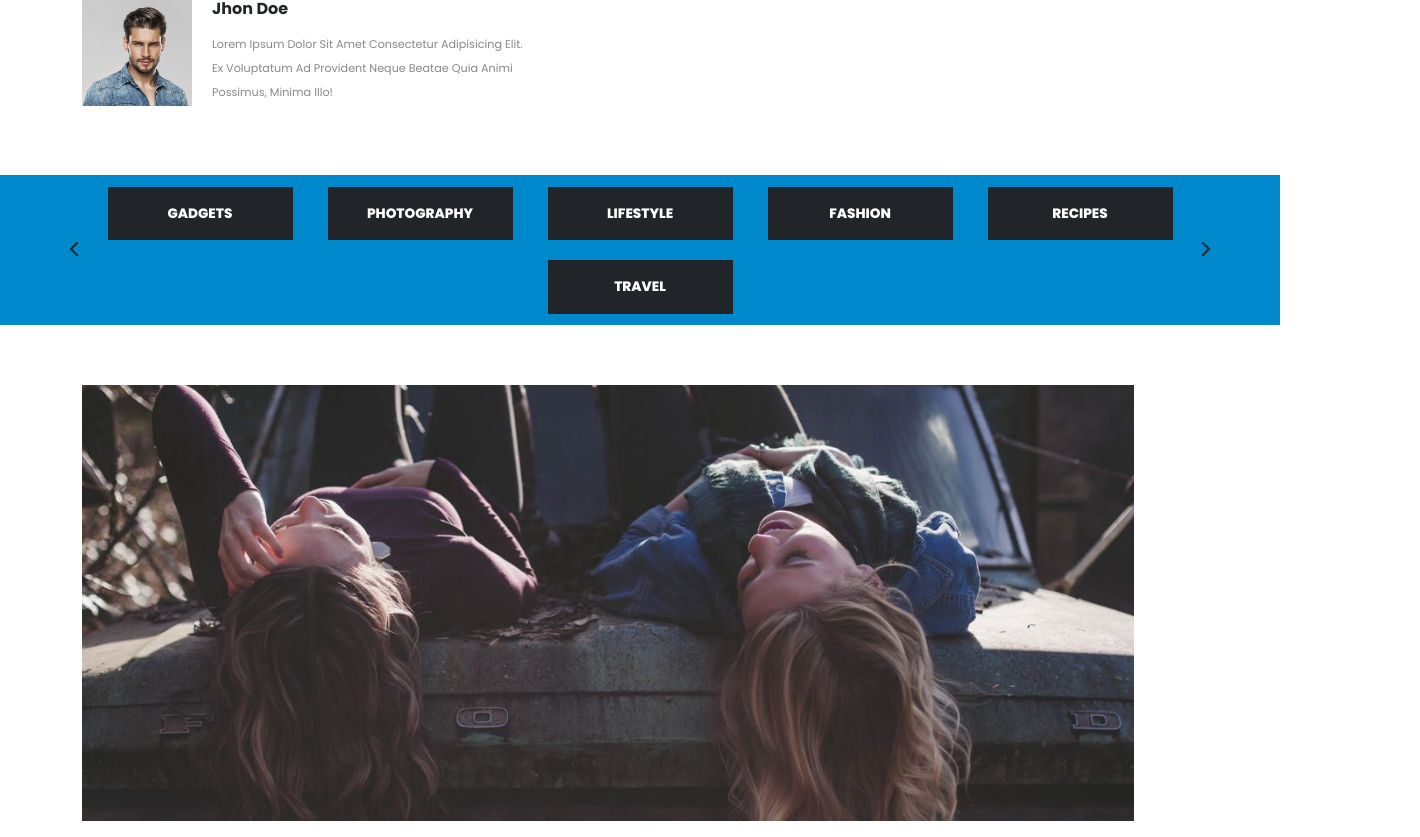
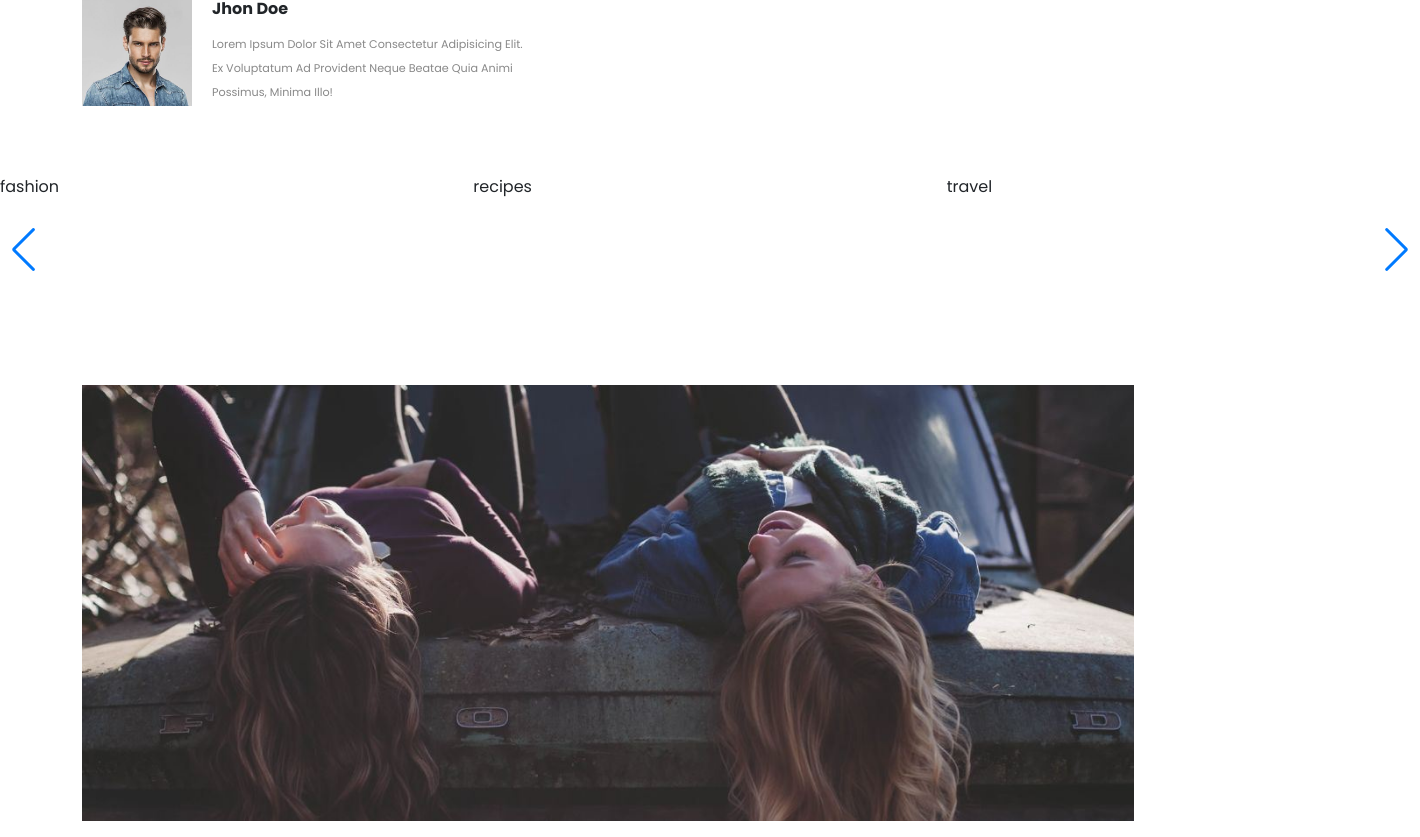
Before and after one commit to RiccardoLoPresti/proj-html-vuejs, a Vue app: page / in a window 1280 px wide. Shown: the part 1923-2760 px from the top of the page, 1420 px wide, since content can reach past the window. Built offline with nearby package versions, Linux system fonts and the light colour scheme.

Commit message:
[add] slider need to fix

```diff
--- a/src/components/AppFooter.vue
+++ b/src/components/AppFooter.vue
@@ -96,7 +96,7 @@ export default {
 
                             <div class="wrapper d-flex">
 
-                                <img src="../assets/images/our-office-4-square.jpg" alt="office">
+                                <img src="../assets/images/our-office-5-square.jpg" alt="office">
 
                                 <div class="text">
                                     <p class="m-0">Lorem ipsum dolor sit amet consectetur adipisicing elit. Provident cupiditate quibusdam </p>
--- a/src/components/AppSliderBadge.vue
+++ b/src/components/AppSliderBadge.vue
@@ -1,43 +1,23 @@
 <script>
+
+import SliderComp from './SliderComp.vue';
+
 export default {
     name:'AppSliderBadge',
-    data(){
-      return{
-        items:[
-                {
-                  cat:'gadgets',
-                  href: 'www.google.com'
-                },
-                {
-                  cat:'photography',
-                  href: '#'
-                },
-                {
-                  cat:'lifestyle',
-                  href: '#'
-                },
-                {
-                  cat:'fashion',
-                  href: '#'
-                },
-                {
-                  cat:'recipes',
-                  href: '#'
-                },
-                {
-                  cat:'travel',
-                  href: '#'
-                },
-              ]
-      }
-    }
+    components:{
+      SliderComp
+    },
 }
 </script>
 
 <template>
 
   <section>
-    <div class="slider">
+    <SliderComp/>
+
+
+
+    <!--<div class="slider">
       <div class="container h-100 d-flex justify-content-center ">
         <div class="row h-100 d-flex align-items-center">
 
@@ -59,7 +39,7 @@ export default {
 
         </div>
       </div>
-    </div>
+    </div>-->
   </section>
 
 </template>
--- a/src/components/Collage.vue
+++ b/src/components/Collage.vue
@@ -29,7 +29,6 @@ export default {
     margin-bottom: 20px;
     width: 100%;
     height: 100%;
-    //background-color: rgba(155, 3, 137, 0.132);
     .img{
         width: calc(100% / 3);
     }
--- /dev/null
+++ b/src/components/SliderComp.vue
@@ -0,0 +1,91 @@
+<script>
+
+import { Swiper, SwiperSlide } from "swiper/vue";
+
+// Import Swiper styles
+import "swiper/css";
+
+import "swiper/css/pagination";
+import "swiper/css/navigation";
+
+
+// import required modules
+import { Navigation } from "swiper";
+
+export default {
+    name:'SliderComp',
+    components: {
+    Swiper,
+    SwiperSlide,
+  },
+  setup() {
+    return {
+      modules: [ Navigation],
+    };
+  },
+  data(){
+      return{
+        items:[
+                {
+                  cat:'gadgets',
+                  href: '#'
+                },
+                {
+                  cat:'photography',
+                  href: '#'
+                },
+                {
+                  cat:'lifestyle',
+                  href: '#'
+                },
+                {
+                  cat:'fashion',
+                  href: '#'
+                },
+                {
+                  cat:'recipes',
+                  href: '#'
+                },
+                {
+                  cat:'travel',
+                  href: '#'
+                },
+              ]
+      }
+    },
+}
+
+</script>
+
+<template>
+<swiper
+    :slidesPerView="3"
+    :spaceBetween="0"
+    :slidesPerGroup="5"
+    :loop="true"
+    :navigation="true"
+    :modules="modules"
+    class="mySwiper"
+  >
+    <swiper-slide v-for="item in items" :key="item">{{item.cat}}</swiper-slide>
+  </swiper>
+</template>
+
+<style lang="scss" scoped>
+@use '../styles/partials/vars' as *;
+@use '../styles/partials/mixin' as *;
+
+
+.swiper {
+  width: 1420px;
+  height: 150px;
+}
+
+.swiper-slide {
+  margin-top: 59px;
+  text-align: center;
+  font-size: 18px;
+  background: #fff;
+}
+
+</style>
```
